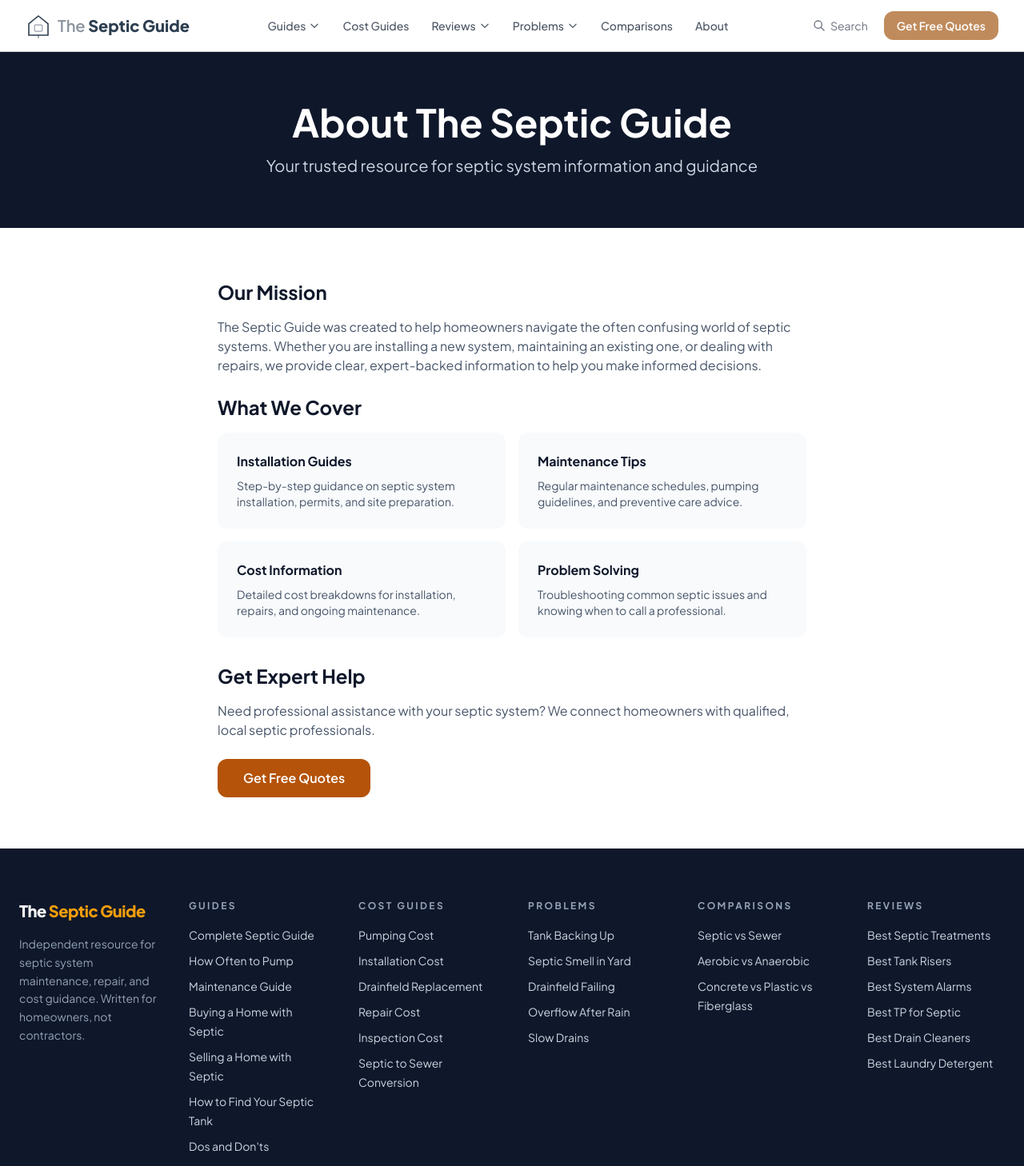
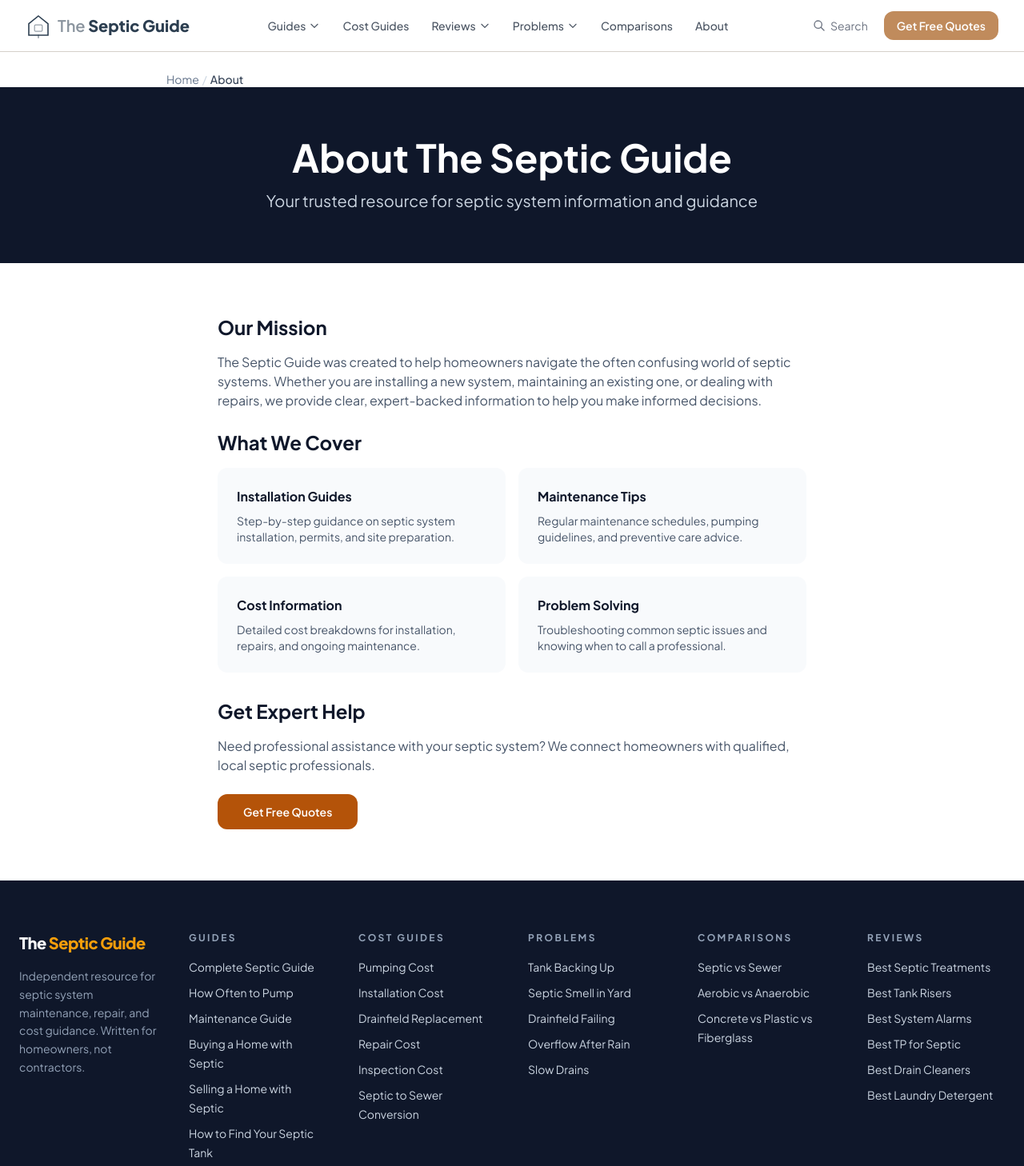
Before and after one commit to thebasementguide2026/theseptic.guide-, a Next.js app: page /about in a window 1280 px wide. Shown: the top 1458 px of the page at 80% size. Built offline with nearby package versions, Linux system fonts and the light colour scheme.

Commit message:
Add breadcrumbs to about page

```diff
--- a/app/about/page.tsx
+++ b/app/about/page.tsx
@@ -1,14 +1,16 @@
 import { Metadata } from 'next';
 import Link from 'next/link';
+import Breadcrumbs from '@/components/Breadcrumbs';
 
 export const metadata: Metadata = {
   title: 'About The Septic Guide | Expert Septic System Resources',
-  description: 'Learn about The Septic Guide - your trusted resource for septic system installation, maintenance, and repair information.',
+  description: 'Learn about The Septic Guide \u2014 your trusted resource for septic system installation, maintenance, and repair information.',
 };
 
 export default function AboutPage() {
   return (
     <main className="min-h-screen bg-white">
+      <Breadcrumbs items={[{ label: 'About' }]} />
       <section className="bg-slate-900 text-white py-16">
         <div className="container mx-auto px-4 max-w-4xl text-center">
           <h1 className="text-4xl md:text-5xl font-bold mb-4">About The Septic Guide</h1>
@@ -51,7 +53,7 @@ export default function AboutPage() {
           </p>
           <Link
             href="/get-quote"
-            className="inline-block bg-amber-700 hover:bg-amber-800 text-white font-semibold py-3 px-8 rounded-lg transition-colors"
+            className="inline-block bg-amber-700 hover:bg-amber-800 text-white font-semibold py-3 px-8 rounded-lg transition-colors text-sm"
           >
             Get Free Quotes
           </Link>
```
